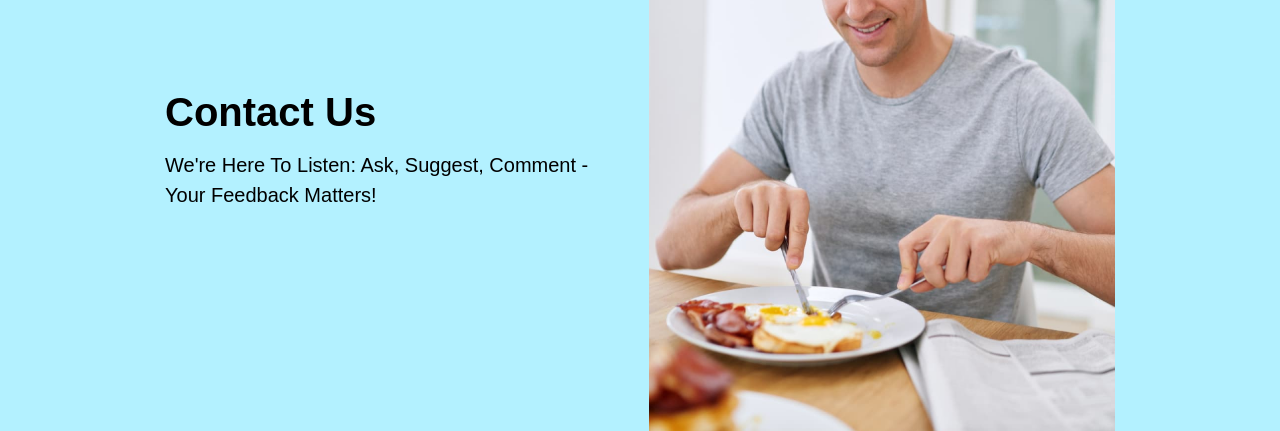
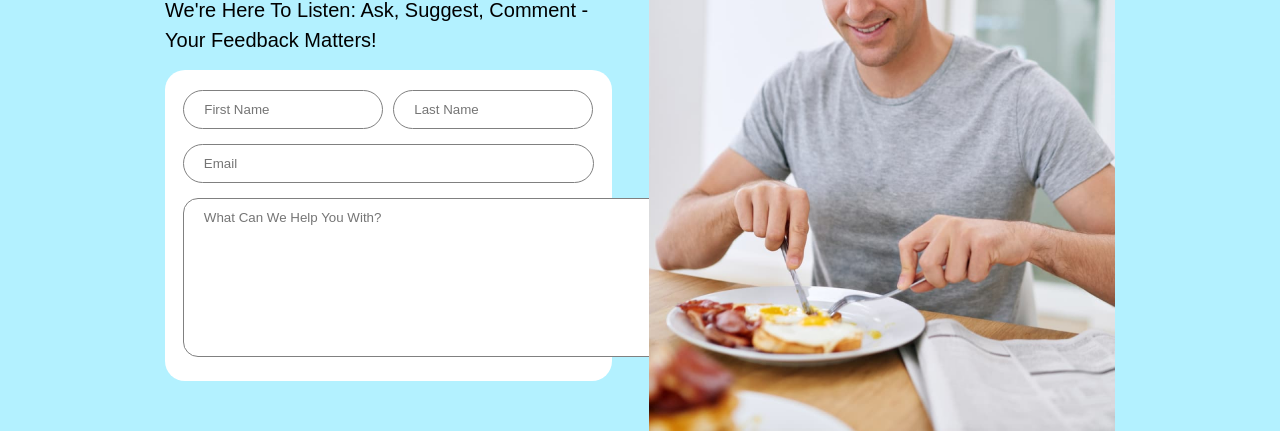
Before and after one commit to sfa129/MealGuru_React, a React (Vite) app in the folder mealguru_react/: page /contact in a window 1280 px wide. Shown: the part 520-951 px from the top of the page. Built offline with nearby package versions, Linux system fonts and the light colour scheme.

Commit message:
Contact (in progress)

```diff
--- a/mealguru_react/src/components/Contact/Contact.css
+++ b/mealguru_react/src/components/Contact/Contact.css
@@ -43,5 +43,80 @@
     width: 466px;
     height: 611px;
     border-radius: 15px;
+}
+/* contact-form */
 
+.contact-form {
+    width: 100%;
+    height: auto;
+    border-radius: 20px;
+    background-color: white;
+    padding-top: 20px;
+    padding-bottom: 20px;
 }
+
+.input-firstline {
+    /* border: 2px solid black; */
+    width: 90%;
+    display: flex;
+    justify-content: center;
+    gap: 10px;
+    margin-left: auto;
+    margin-right: auto;
+}
+
+.input-firstline input {
+    width: 158px;
+    height: auto;
+    border-radius: 25px;
+    border: 1px solid grey;
+    padding: 11px 20px;
+}
+
+.input-firstline input:focus {
+    outline: none
+}
+
+.input-email {
+    width: 92%;
+    /* border: 2px solid black; */
+    display: flex;
+    justify-content: center;
+    margin-right: auto;
+    margin-left: auto;
+    margin-top: 15px;
+}
+
+.input-email input {
+    height: auto;
+    width: 370px;
+    border-radius: 25px;
+    border: 1px solid grey;
+    padding: 11px 20px;
+}
+
+.input-email input:focus {
+    outline:none;
+}
+
+.input-textarea {
+    width: 92%;
+    /* border: 2px solid black; */
+    /* display: flex;
+    justify-content: center; */
+    margin-right: auto;
+    margin-left: auto;
+    margin-top: 15px;
+}
+
+.input-textarea textarea {
+    border-radius: 15px;
+    border: 1px solid grey;
+    padding: 11px 20px;
+    overflow: hidden;
+    resize: none;
+}
+
+.input-textarea textarea:focus {
+    outline: none
+}
--- a/mealguru_react/src/components/Contact/Contact.jsx
+++ b/mealguru_react/src/components/Contact/Contact.jsx
@@ -6,13 +6,22 @@ import { contact } from '../../assets/images'
 function Contact() {
   return (
     <>
-    <BlueBack page="Contact Us" prevPage="Home > Contact Us"/>
+      <BlueBack page="Contact Us" prevPage="Home > Contact Us" />
       <div className='contact-div'>
         <div className='contact-innerDiv'>
           <div className='contact-left'>
             <h1>Contact Us</h1>
             <h4>We're Here To Listen: Ask, Suggest, Comment - Your Feedback Matters!</h4>
+            <div className='contact-form'>
+              <div className='input-firstline'>
+                <input type="text" placeholder='First Name'/>
+                <input type="text" placeholder='Last Name'/>
               </div>
+              <div className='input-email'><input type="email" placeholder='Email'/></div>
+              <div className='input-textarea'><textarea className='focus' type="text" rows="9" cols="55" placeholder='What Can We Help You With?'/></div>
+            </div>
+          </div>
+
           <div className='contact-right'>
             <img src={contact} alt="Contact Us" />
           </div>
```
Lines whose indentation alone changed are shown as unchanged.
